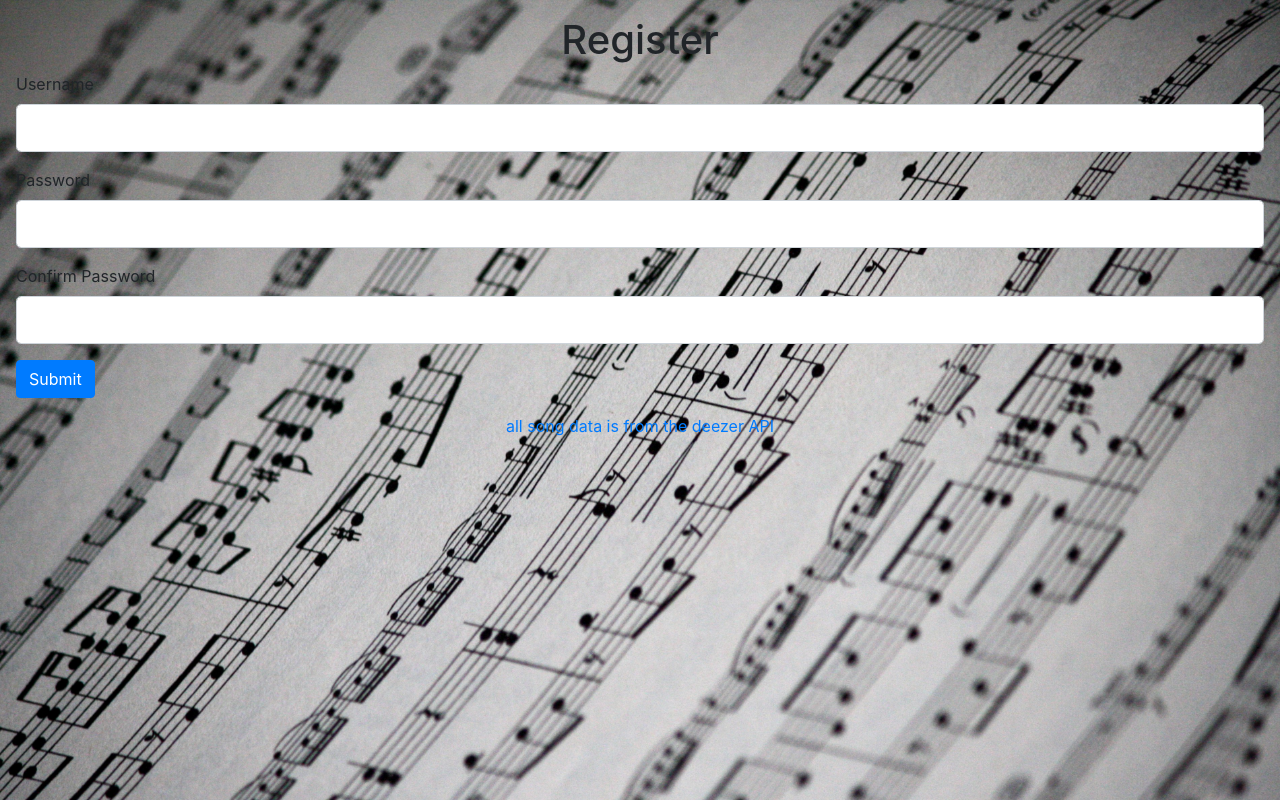
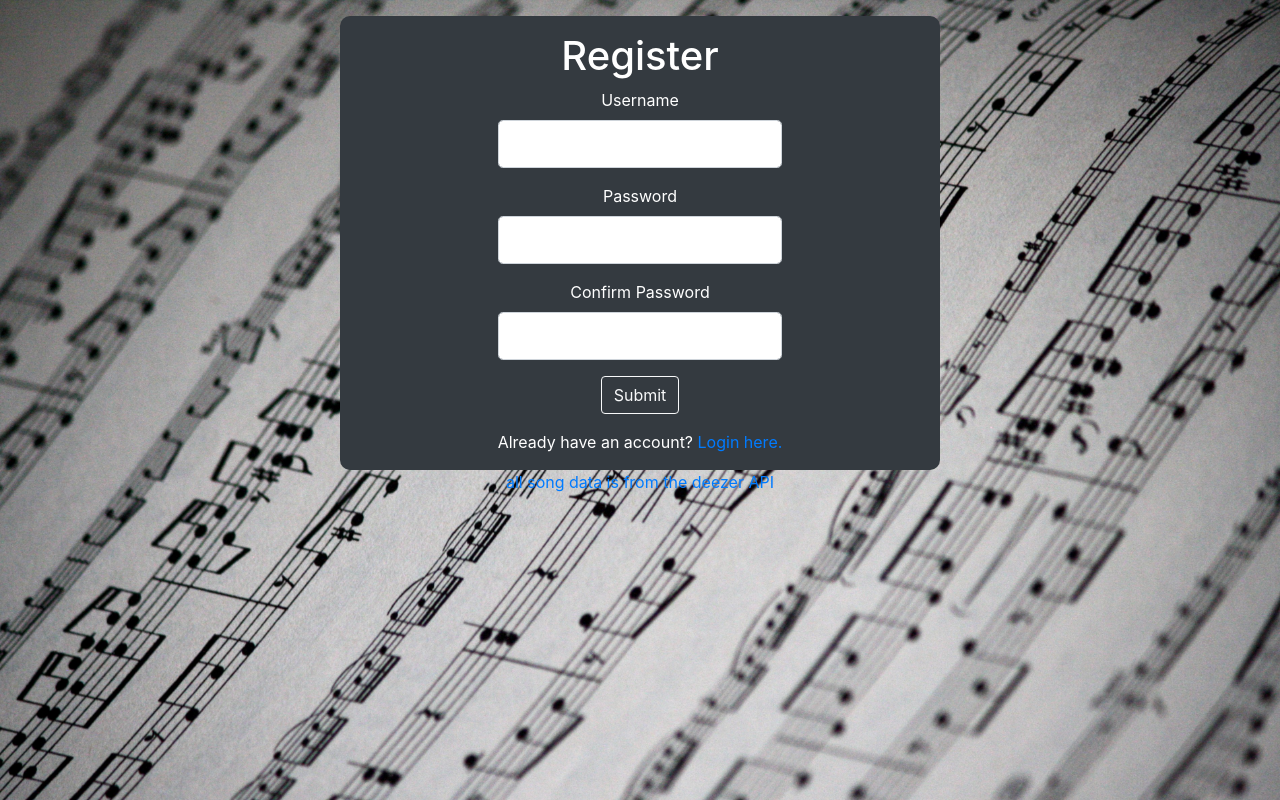
Before and after one commit to blubbers122/Repertoirium, a Flask app: page /register in a window 1280 px wide. Run offline with Flask 2, Linux system fonts and the light colour scheme; some libraries are stand-ins or nearby versions.

Commit message:
update 5/27
made search, login, and register.html look nicer

```diff
--- a/app.py
+++ b/app.py
@@ -156,6 +156,9 @@ def update():
         db.commit()
         del session["repertoir"][prev][id]
         session["ids"].remove(id)
+    # for future ajax add to repertoir
+    elif action == "add":
+        pass
     # for updating song lists
     else:
         to = request.args.get("to")
--- a/static/styles/index.css
+++ b/static/styles/index.css
@@ -18,6 +18,8 @@ i:hover {
 .dropzone {
   list-style-type: none;
   min-height: 200px;
+  height: 100%;
+  height: auto;
 }
 
 #layoutContainer {
@@ -79,7 +81,32 @@ nav {
   font-size: 2em;
 }
 
-#loginContainer {
-  width: 60%;
+.form-container {
+  max-width: 600px;
   border-radius: 10px;
 }
+
+#lists-container {
+  margin: auto;
+}
+
+.result-box {
+  max-height: 170px;
+}
+
+.image-box {
+  max-height: 56px;
+}
+
+.result-image {
+  max-height: 56px;
+  max-width: 56px;
+}
+
+.fa-play, .fa-pause {
+  font-size: 20px;
+}
+
+#results-container {
+  width: 550px;
+}
--- a/templates/layout.html
+++ b/templates/layout.html
@@ -16,7 +16,6 @@
       }
     </script>
     <div id="layoutContainer" class="container p-3">
-      {% block heading %}{% endblock %}
 
      {% if "user_id" in session %}
        <nav class="navbar navbar-dark navbar-expand-lg">
--- a/templates/register.html
+++ b/templates/register.html
@@ -5,50 +5,54 @@
   <h1 class="text-center">Register</h1>
 {% endblock %}
 {% block content %}
+  <div class="form-container container bg-dark p-3 text-center text-white">
+    <h1>Register</h1>
     <form action="{{ url_for('register')}}" method="post" role="form">
       {{ form.csrf_token }}
       {{ form.hidden_tag() }}
       <div class="form-group">
         {{ form.username.label(class="form-control-label") }}
         {% if form.username.errors %}
-        {{ form.username(class="form-control form-control-lg is-invalid") }}
+          {{ form.username(class="form-control form-control-lg is-invalid col-6 offset-3") }}
           <div class="invalid-feedback">
             {% for error in form.username.errors %}
               <span>{{ error }}</span>
             {% endfor %}
           </div>
         {% else %}
-        {{ form.username(class="form-control form-control-lg") }}
+          {{ form.username(class="form-control form-control-lg col-6 offset-3") }}
         {% endif %}
       </div>
       <div class="form-group">
         {{ form.password.label(class="form-control-label") }}
         {% if form.password.errors %}
-        {{ form.password(class="form-control form-control-lg is-invalid") }}
+          {{ form.password(class="form-control form-control-lg is-invalid col-6 offset-3") }}
           <div class="invalid-feedback">
             {% for error in form.password.errors %}
               <span>{{ error }}</span>
             {% endfor %}
           </div>
         {% else %}
-        {{ form.password(class="form-control form-control-lg") }}
+          {{ form.password(class="form-control form-control-lg col-6 offset-3") }}
         {% endif %}
       </div>
       <div class="form-group">
         {{ form.confirmPassword.label(class="form-control-label") }}
         {% if form.confirmPassword.errors %}
-        {{ form.confirmPassword(class="form-control form-control-lg is-invalid") }}
+          {{ form.confirmPassword(class="form-control form-control-lg is-invalid col-6 offset-3") }}
           <div class="invalid-feedback">
             {% for error in form.confirmPassword.errors %}
               <span>{{ error }}</span>
             {% endfor %}
           </div>
         {% else %}
-        {{ form.confirmPassword(class="form-control form-control-lg") }}
+          {{ form.confirmPassword(class="form-control form-control-lg col-6 offset-3") }}
         {% endif %}
       </div>
       <div class="form-group">
-      {{ form.submit(class="btn btn-primary") }}
+        {{ form.submit(class="btn btn-outline-light") }}
       </div>
     </form>
+    <span>Already have an account? <a href="/login">Login here.</a></span>
+  </div>
 {% endblock %}
```
Also changed, not shown: templates/index.html (+4 -4 lines), templates/login.html (+7 -6 lines), templates/search.html (+17 -10 lines), 1 other file. Lines whose indentation alone changed are shown as unchanged.
